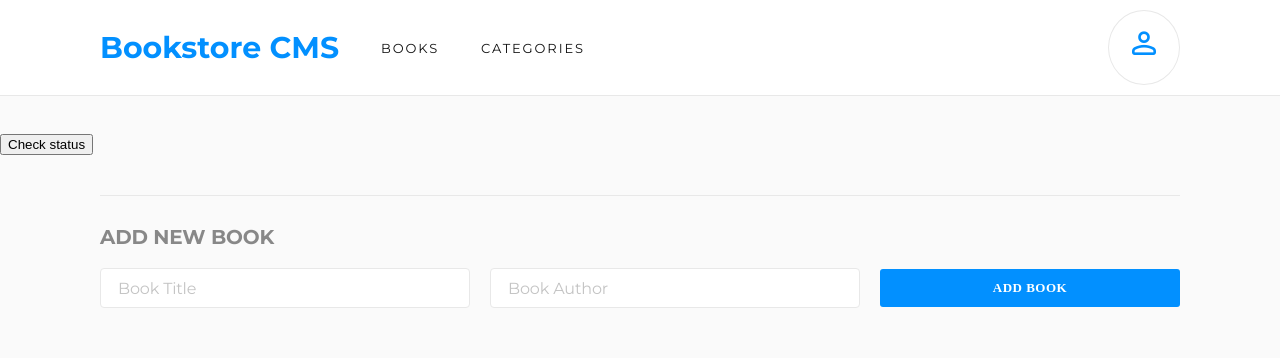
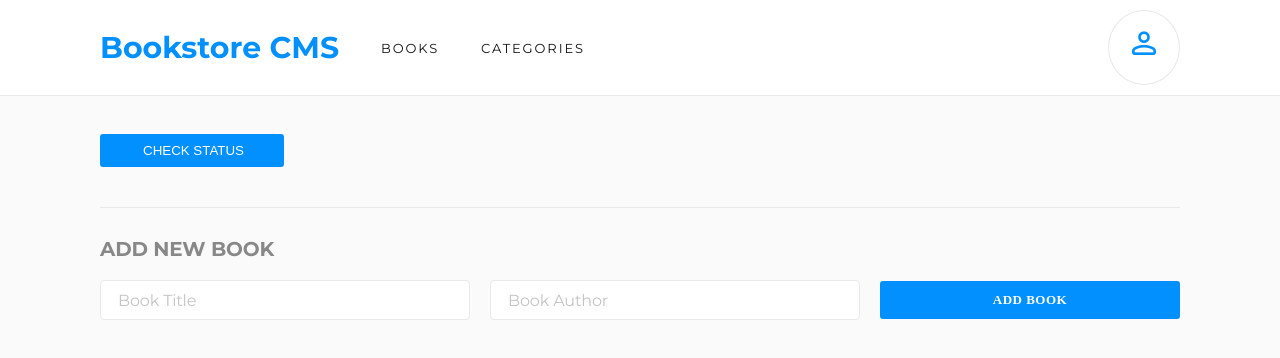
Before and after one commit to huseyinbiyik/bookstore-cms, a React (Create React App) app: page /categories in a window 1280 px wide. Shown: the top 358 px of the page. Built offline with nearby package versions, Linux system fonts and the light colour scheme; no server answers.

Commit message:
Add styling to categories section

```diff
--- /dev/null
+++ b/src/components/Categories.css
@@ -0,0 +1,14 @@
+.categories {
+  margin-left: 100px;
+}
+
+.status-button {
+  width: 11.5rem;
+  height: 2.063rem;
+  text-transform: uppercase;
+  padding: 0.438rem 1.188rem 0.5rem 1.375rem;
+  border-radius: 3px;
+  background-color: #0290ff;
+  color: white;
+  border: 0;
+}
--- a/src/components/Categories.js
+++ b/src/components/Categories.js
@@ -1,3 +1,4 @@
+import './Categories.css';
 import React from 'react';
 import { useSelector, useDispatch } from 'react-redux';
 import { statusChecked } from '../redux/categories/categories';
@@ -11,8 +12,8 @@ export default function Categories() {
   };
 
   return (
-    <div>
-      <button type="button" onClick={() => handleClick()}>
+    <div className="categories">
+      <button className="status-button" type="button" onClick={() => handleClick()}>
         Check status
       </button>
       <p>{status}</p>
```
